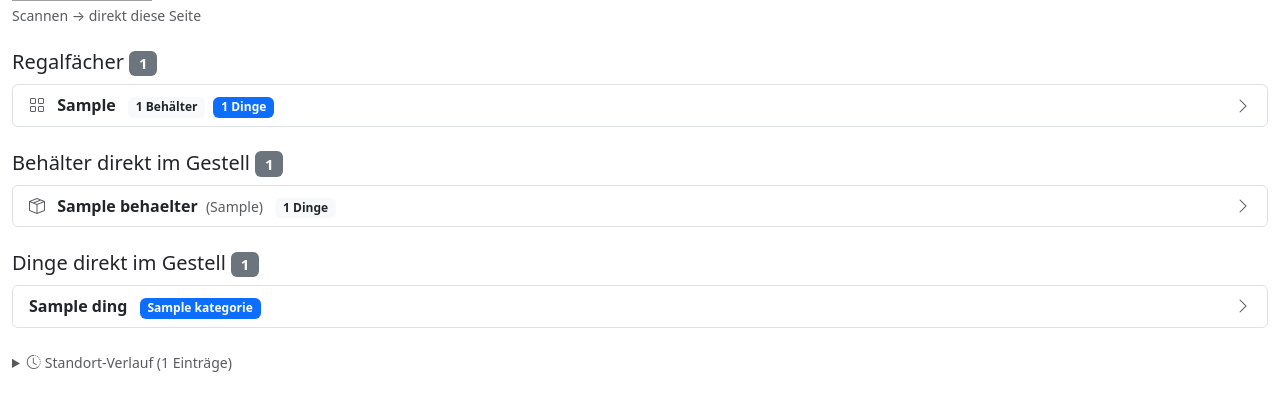
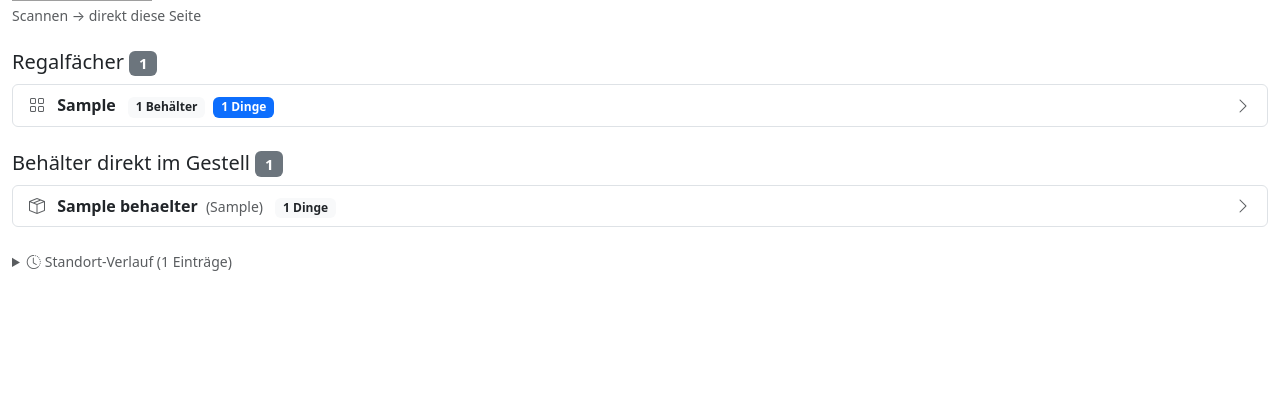
Before and after one commit to sasilanz/Inventar, a Flask app: page /standort/gestelle/1 in a window 1280 px wide. Shown: the part 307-718 px from the top of the page. Run offline with Flask 3, Linux system fonts and the light colour scheme; tables that the repository leaves empty hold one stand-in row (values such as "Sample post"); grey boxes are pictures that could not be loaded.

Commit message:
fix: Dinge in Behältern nicht als direkte Gestell-Dinge auf Gestell-Detailseite
Co-Authored-By: Claude Sonnet 4.6 <noreply@anthropic.com>

```diff
--- a/app/templates/standort/gestell_detail.html
+++ b/app/templates/standort/gestell_detail.html
@@ -71,11 +71,12 @@
 </div>
 {% endif %}
 
-{# Dinge direkt im Gestell #}
-{% if gestell.dinge %}
-<h5>Dinge direkt im Gestell <span class="badge bg-secondary">{{ gestell.dinge|length }}</span></h5>
+{# Dinge direkt im Gestell (nicht in einem Behälter) #}
+{% set dinge_direkt = gestell.dinge | selectattr('behaelter_id', 'none') | list %}
+{% if dinge_direkt %}
+<h5>Dinge direkt im Gestell <span class="badge bg-secondary">{{ dinge_direkt|length }}</span></h5>
 <div class="list-group">
-  {% for ding in gestell.dinge | sort(attribute='name') %}
+  {% for ding in dinge_direkt | sort(attribute='name') %}
   <a href="{{ url_for('ding.detail', id=ding.id) }}"
      class="list-group-item list-group-item-action d-flex justify-content-between align-items-center">
     <div>
@@ -90,7 +91,7 @@
 </div>
 {% endif %}
 
-{% if not gestell.regalfaecher and not gestell.behaelter and not gestell.dinge %}
+{% if not gestell.regalfaecher and not gestell.behaelter and not dinge_direkt %}
 <p class="text-muted">Dieses Gestell ist leer.</p>
 {% endif %}
 
```
